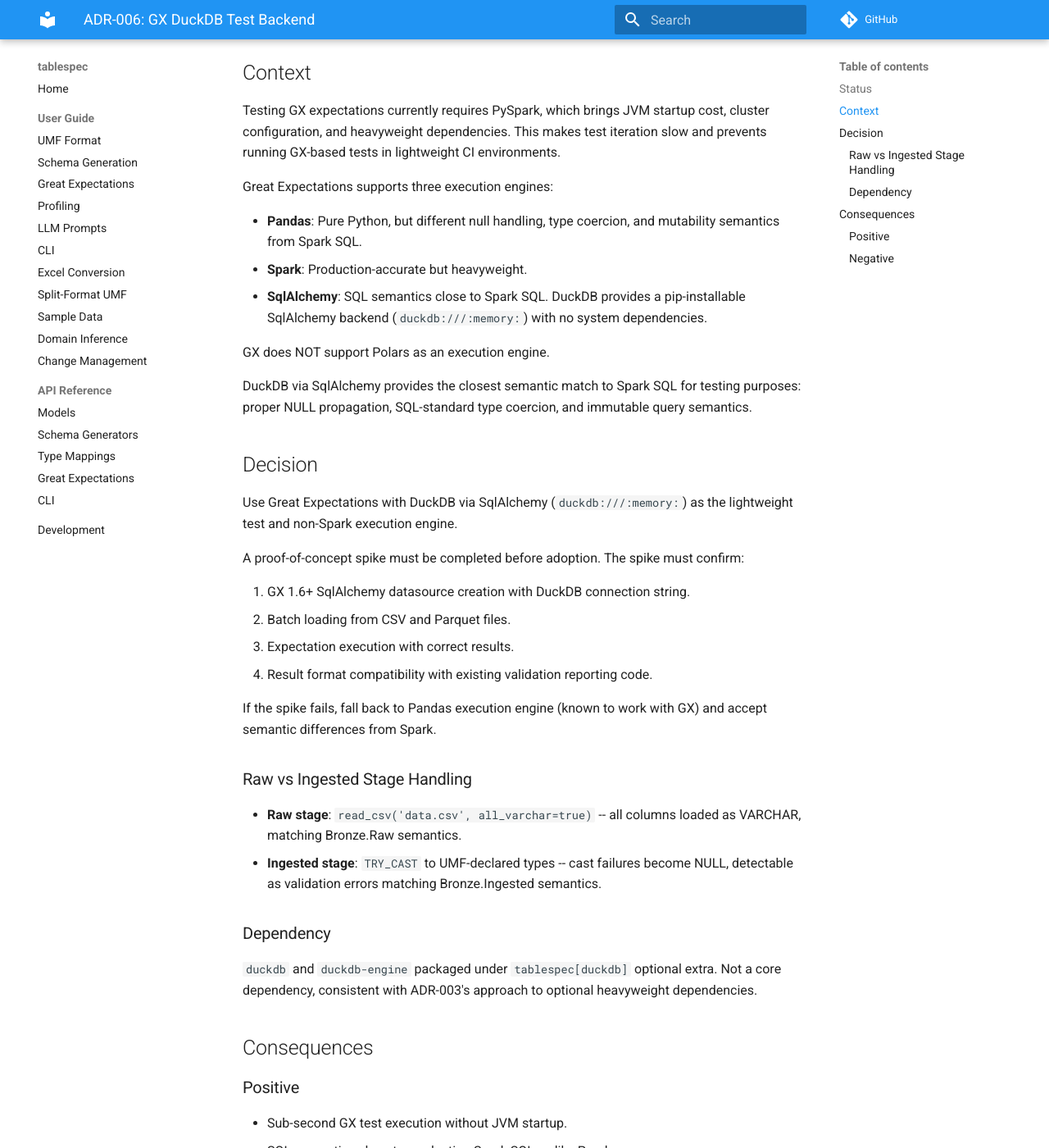
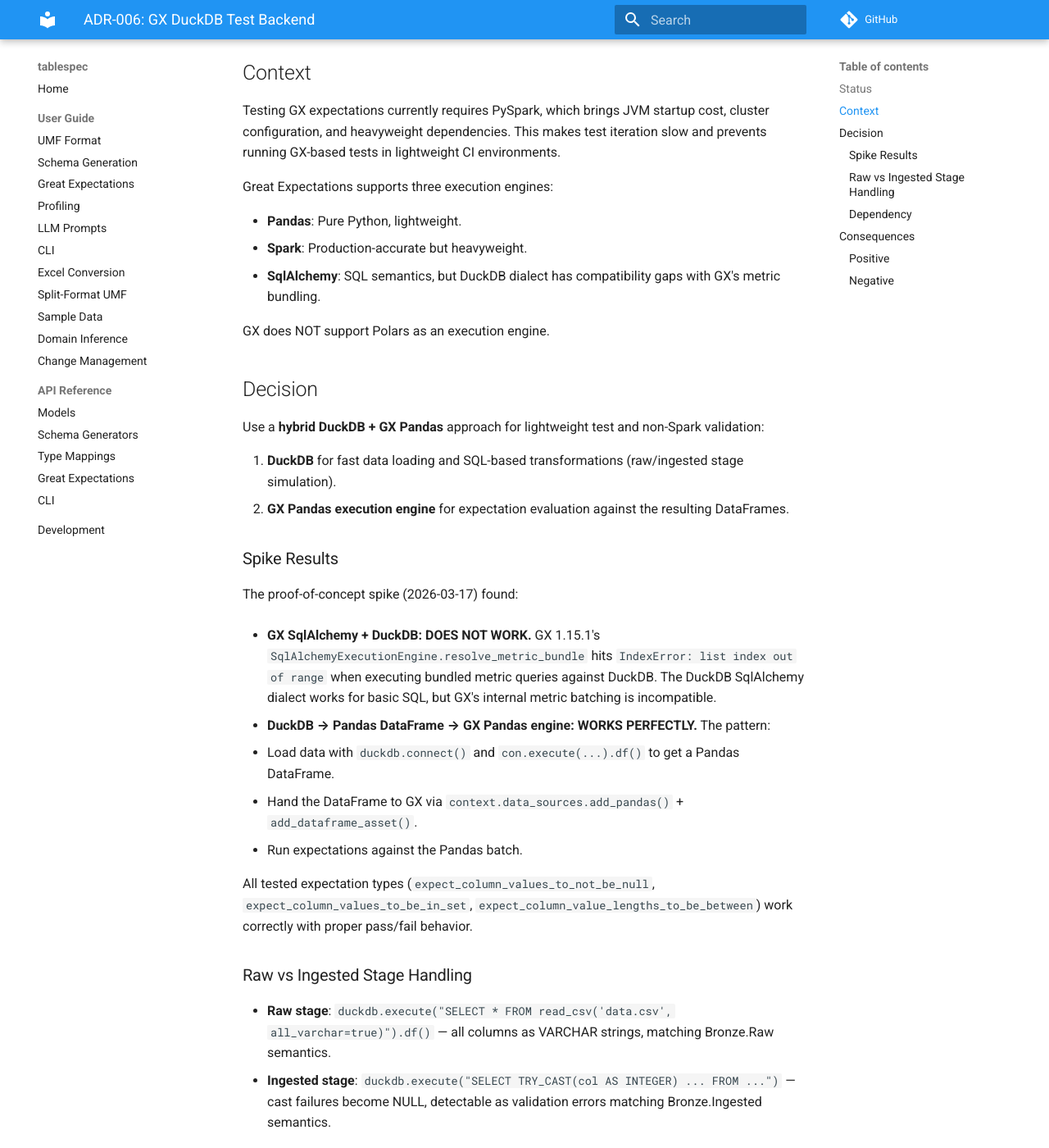
Before and after one commit to easel/tablespec, an MkDocs documentation site: the page built from docs/helix/02-design/adr/ADR-006-gx-duckdb-test-backend.md, in a window 1280 px wide and 1400 px high, scrolled down 225 px. Shown: the whole window at 82% size. Built offline with MkDocs 1.6.1 and Material for MkDocs 9.7.7, drawn with Linux system fonts in a browser that asks for light colours; comment, search, counter and statistics services are not loaded; some of the changed text lies outside the part shown.

Commit message:
GX DuckDB spike: DuckDB->Pandas->GX pattern verified
Spike results:
- GX SqlAlchemy+DuckDB: DOES NOT WORK (metric bundling IndexError)
- DuckDB->Pandas DataFrame->GX Pandas engine: WORKS PERFECTLY

Added duckdb optional dependency group, upgraded numpy/pandas/GX for
binary compatibility, updated ADR-006 with spike findings.

7 spike tests (6 pass + 1 xfail documenting SqlAlchemy failure).
Fixed pre-existing test that assumed GX was unavailable.

Closes tablespec-j92

Co-Authored-By: Claude Opus 4.6 (1M context) <noreply@anthropic.com>

```diff
--- a/docs/helix/02-design/adr/ADR-006-gx-duckdb-test-backend.md
+++ b/docs/helix/02-design/adr/ADR-006-gx-duckdb-test-backend.md
@@ -2,7 +2,7 @@
 
 ## Status
 
-Proposed
+Accepted (spike completed 2026-03-17)
 
 ## Context
 
@@ -10,31 +10,36 @@ Testing GX expectations currently requires PySpark, which brings JVM startup cos
 
 Great Expectations supports three execution engines:
 
-- **Pandas**: Pure Python, but different null handling, type coercion, and mutability semantics from Spark SQL.
+- **Pandas**: Pure Python, lightweight.
 - **Spark**: Production-accurate but heavyweight.
-- **SqlAlchemy**: SQL semantics close to Spark SQL. DuckDB provides a pip-installable SqlAlchemy backend (`duckdb:///:memory:`) with no system dependencies.
+- **SqlAlchemy**: SQL semantics, but DuckDB dialect has compatibility gaps with GX's metric bundling.
 
 GX does NOT support Polars as an execution engine.
 
-DuckDB via SqlAlchemy provides the closest semantic match to Spark SQL for testing purposes: proper NULL propagation, SQL-standard type coercion, and immutable query semantics.
-
 ## Decision
 
-Use Great Expectations with DuckDB via SqlAlchemy (`duckdb:///:memory:`) as the lightweight test and non-Spark execution engine.
+Use a **hybrid DuckDB + GX Pandas** approach for lightweight test and non-Spark validation:
 
-A proof-of-concept spike must be completed before adoption. The spike must confirm:
+1. **DuckDB** for fast data loading and SQL-based transformations (raw/ingested stage simulation).
+2. **GX Pandas execution engine** for expectation evaluation against the resulting DataFrames.
 
-1. GX 1.6+ SqlAlchemy datasource creation with DuckDB connection string.
-2. Batch loading from CSV and Parquet files.
-3. Expectation execution with correct results.
-4. Result format compatibility with existing validation reporting code.
+### Spike Results
 
-If the spike fails, fall back to Pandas execution engine (known to work with GX) and accept semantic differences from Spark.
+The proof-of-concept spike (2026-03-17) found:
+
+- **GX SqlAlchemy + DuckDB: DOES NOT WORK.** GX 1.15.1's `SqlAlchemyExecutionEngine.resolve_metric_bundle` hits `IndexError: list index out of range` when executing bundled metric queries against DuckDB. The DuckDB SqlAlchemy dialect works for basic SQL, but GX's internal metric batching is incompatible.
+
+- **DuckDB → Pandas DataFrame → GX Pandas engine: WORKS PERFECTLY.** The pattern:
+  1. Load data with `duckdb.connect()` and `con.execute(...).df()` to get a Pandas DataFrame.
+  2. Hand the DataFrame to GX via `context.data_sources.add_pandas()` + `add_dataframe_asset()`.
+  3. Run expectations against the Pandas batch.
+
+All tested expectation types (`expect_column_values_to_not_be_null`, `expect_column_values_to_be_in_set`, `expect_column_value_lengths_to_be_between`) work correctly with proper pass/fail behavior.
 
 ### Raw vs Ingested Stage Handling
 
-- **Raw stage**: `read_csv('data.csv', all_varchar=true)` -- all columns loaded as VARCHAR, matching Bronze.Raw semantics.
-- **Ingested stage**: `TRY_CAST` to UMF-declared types -- cast failures become NULL, detectable as validation errors matching Bronze.Ingested semantics.
+- **Raw stage**: `duckdb.execute("SELECT * FROM read_csv('data.csv', all_varchar=true)").df()` — all columns as VARCHAR strings, matching Bronze.Raw semantics.
+- **Ingested stage**: `duckdb.execute("SELECT TRY_CAST(col AS INTEGER) ... FROM ...")` — cast failures become NULL, detectable as validation errors matching Bronze.Ingested semantics.
 
 ### Dependency
 
@@ -45,13 +50,13 @@ If the spike fails, fall back to Pandas execution engine (known to work with GX)
 ### Positive
 
 - Sub-second GX test execution without JVM startup.
-- SQL semantics close to production Spark SQL, unlike Pandas.
+- DuckDB handles data loading/transformation efficiently (Parquet, CSV, SQL).
 - Enables FEAT-016 test harness and FEAT-023 `tablespec preview --against` command.
 - pip-installable with no system dependencies beyond Python.
 
 ### Negative
 
-- DuckDB SQL dialect is not identical to Spark SQL -- edge cases may diverge.
-- GX SqlAlchemy+DuckDB integration is unverified in this codebase; spike may fail.
+- Pandas execution engine has different null handling and type coercion from Spark — not semantically identical.
+- Two-step pattern (DuckDB load → Pandas GX) is more complex than direct SqlAlchemy would have been.
+- Tests passing on Pandas do not guarantee identical behavior on Spark — integration tests with Spark remain necessary for production confidence.
 - Adds another optional dependency group to manage.
-- Tests passing on DuckDB do not guarantee identical behavior on Spark -- integration tests with Spark remain necessary for production confidence.
```
Also changed, not shown: pyproject.toml (+7 -0 lines), 3 other files.
